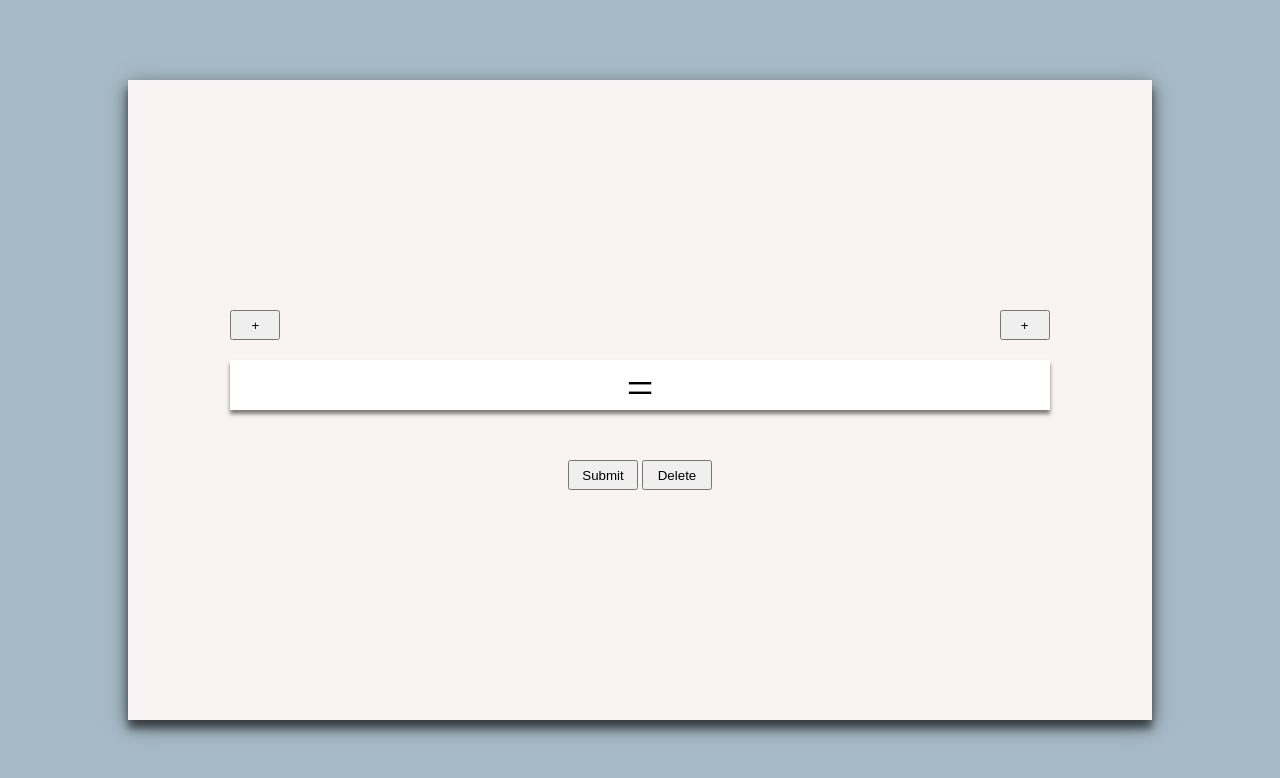
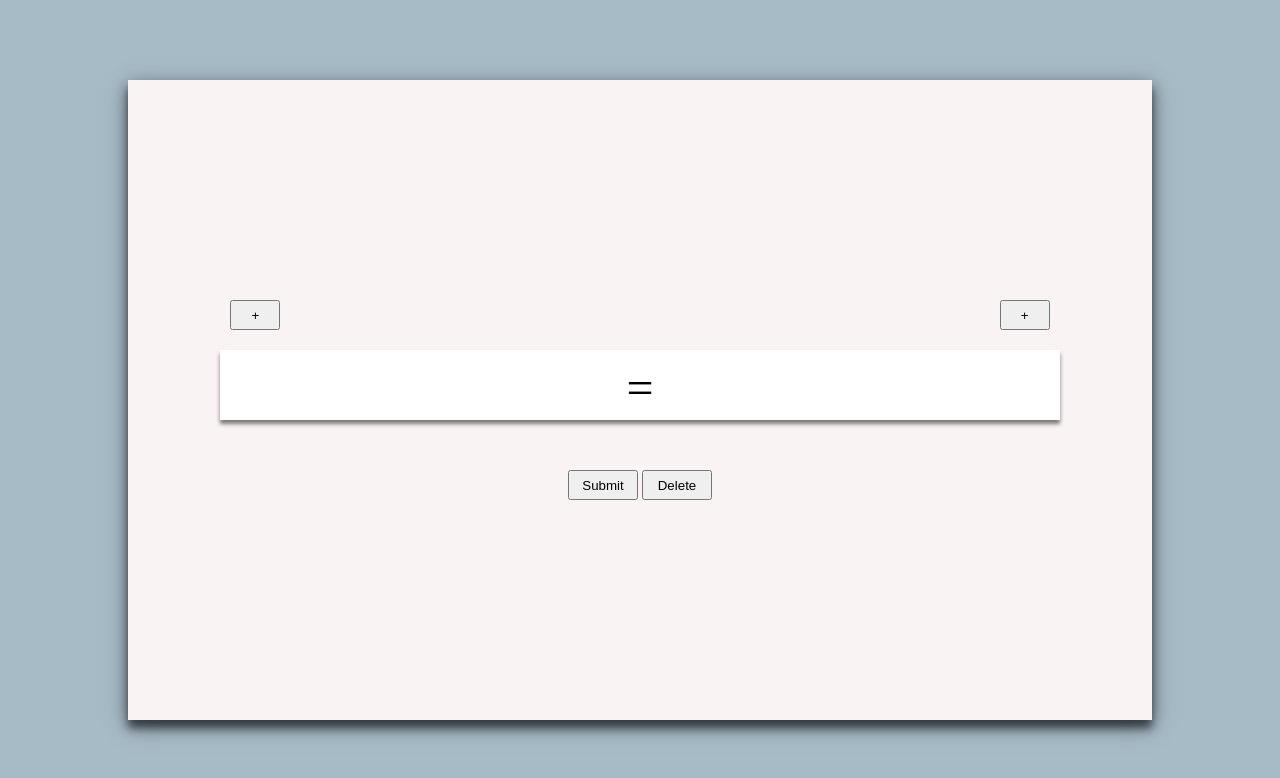
Before and after one commit to cxqntnt/PTHH, a plain HTML site: page index.html in a window 1280 px wide. Drawn offline with Linux system fonts and the light colour scheme.

Commit message:
add some styles

```diff
--- a/script.js
+++ b/script.js
@@ -66,5 +66,9 @@ window.onload = function () {
 }
 
 function solve(leftList, rightList) {
+	for (let i=0;i<leftList.length;i++) {
+		for (let j=leftList[i].length-1;j>=0;j--) {
 
+		}
+	}
 }
--- a/style.css
+++ b/style.css
@@ -49,14 +49,17 @@ body{
 	font-size: 3rem;
 	display: flex;
 	justify-content: center;
+	padding: 10px;
 }
 
 #left-content{
 	height: 100%;
 	width: 50%;
 	display: flex;
-	justify-content: flex-end;
+	justify-content: flex-start;
 	align-items: center;
+	overflow-y: hidden;
+	overflow-x: auto;
 }
 
 #right-content{
@@ -65,10 +68,13 @@ body{
 	display: flex;
 	justify-content: flex-start;
 	align-items: center;
+	overflow-y: hidden;
+	overflow-x: auto;
 }
 
 input{
 	width: 50px;
 	height: 70%;
 	padding-left: 5px;
+	position: relative;
 }
```
